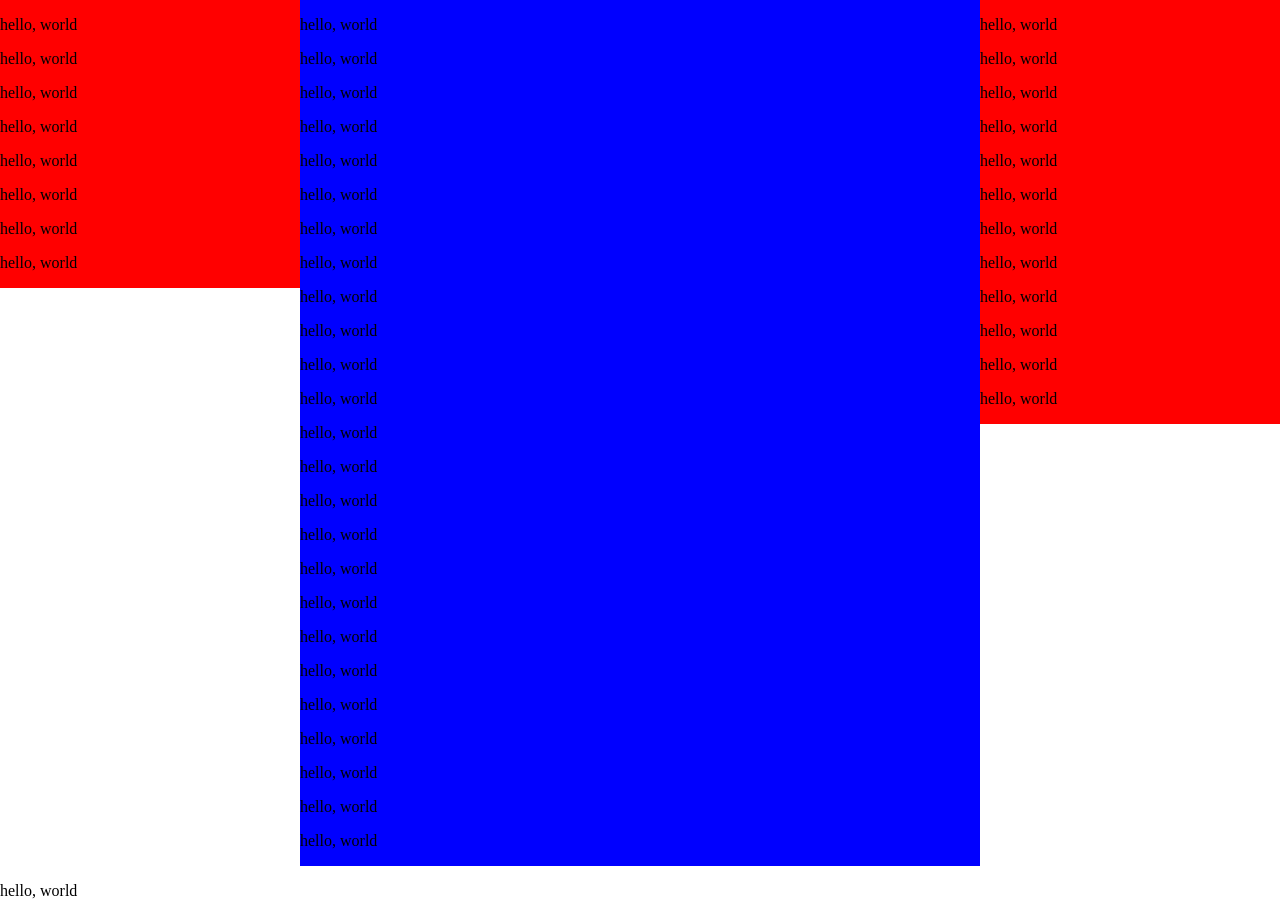
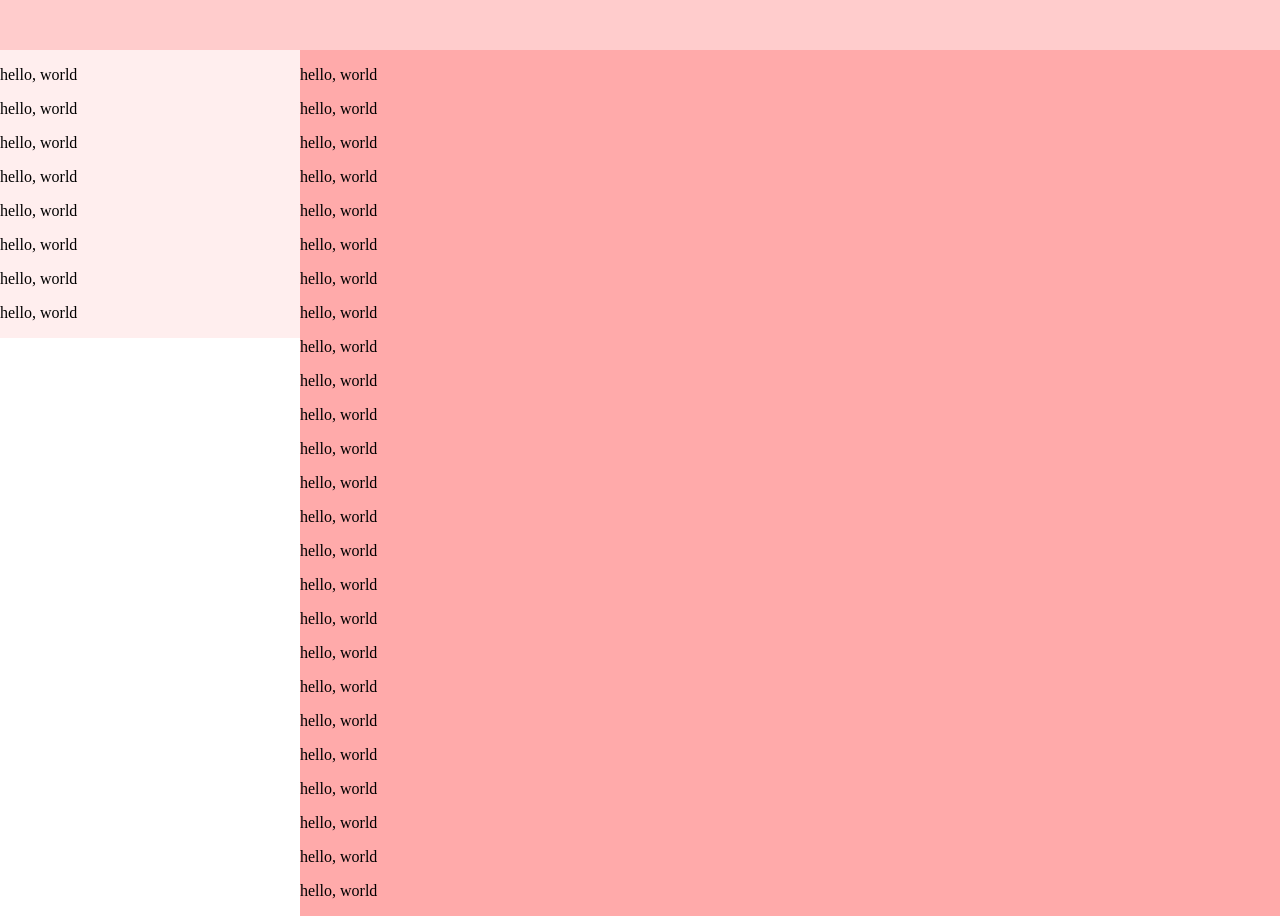
Before and after one commit to shfshanyue/review-weekly, a plain HTML site: page static/week9/two-column.html in a window 1280 px wide. Drawn offline with Linux system fonts and the light colour scheme.

Commit message:
update week9

```diff
--- a/static/week9/two-column.html
+++ b/static/week9/two-column.html
@@ -6,47 +6,29 @@
     <style>
     body {
         margin: 0;
-        min-width: 800px
+        min-width: 500px
+    }
+
+    .header {
+        height: 50px;
+        background-color: #fcc;
     }
 
     .left {
         width: 300px;
         float: left;
-        background-color: red;
-    }
-
-    .right {
-        width: 300px;
-        float: right;
-        background-color: red;
-    }
-
-    .footer {
-        clear: both;
+        background-color: #fee;
     }
 
     .main {
         overflow: hidden;
-        background-color: blue;
+        background-color: #faa;
     }
     </style>
 </head>
 <body>
+    <div class="header"></div>
     <div class="left">
-        <p>hello, world</p>
-        <p>hello, world</p>
-        <p>hello, world</p>
-        <p>hello, world</p>
-        <p>hello, world</p>
-        <p>hello, world</p>
-        <p>hello, world</p>
-        <p>hello, world</p>
-    </div>
-    <div class="right">
-        <p>hello, world</p>
-        <p>hello, world</p>
-        <p>hello, world</p>
-        <p>hello, world</p>
         <p>hello, world</p>
         <p>hello, world</p>
         <p>hello, world</p>
@@ -83,8 +65,5 @@
         <p>hello, world</p>
         <p>hello, world</p>
     </div>
-    <div class="footer">
-        <p>hello, world</p>
-    </div>
 </body>
 </html>
```
Also changed, not shown: static/week9/flex.html (+4 -5 lines), static/week9/margin-horizontal.html (added, +24 -0 lines), 1 other file.
